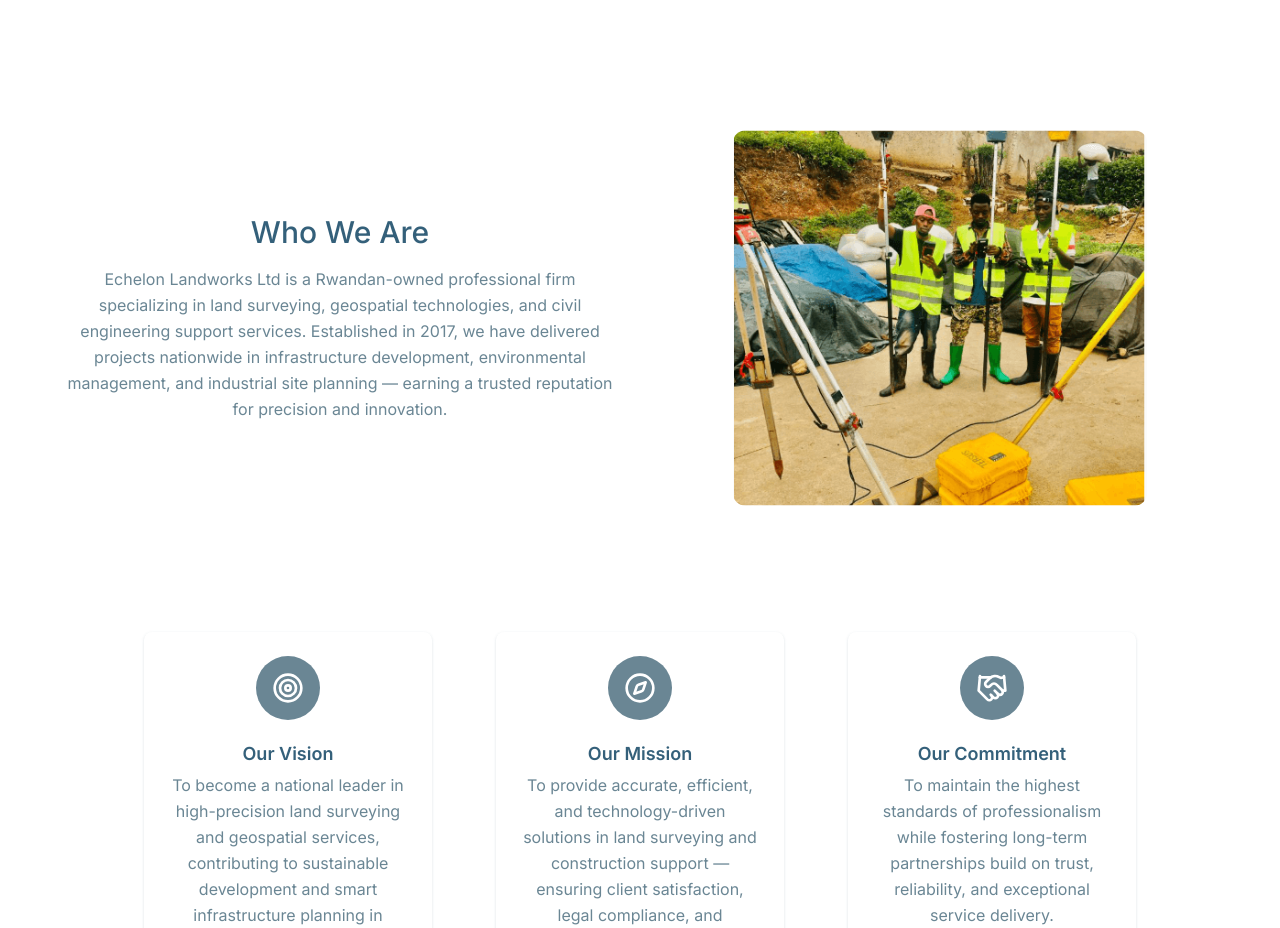
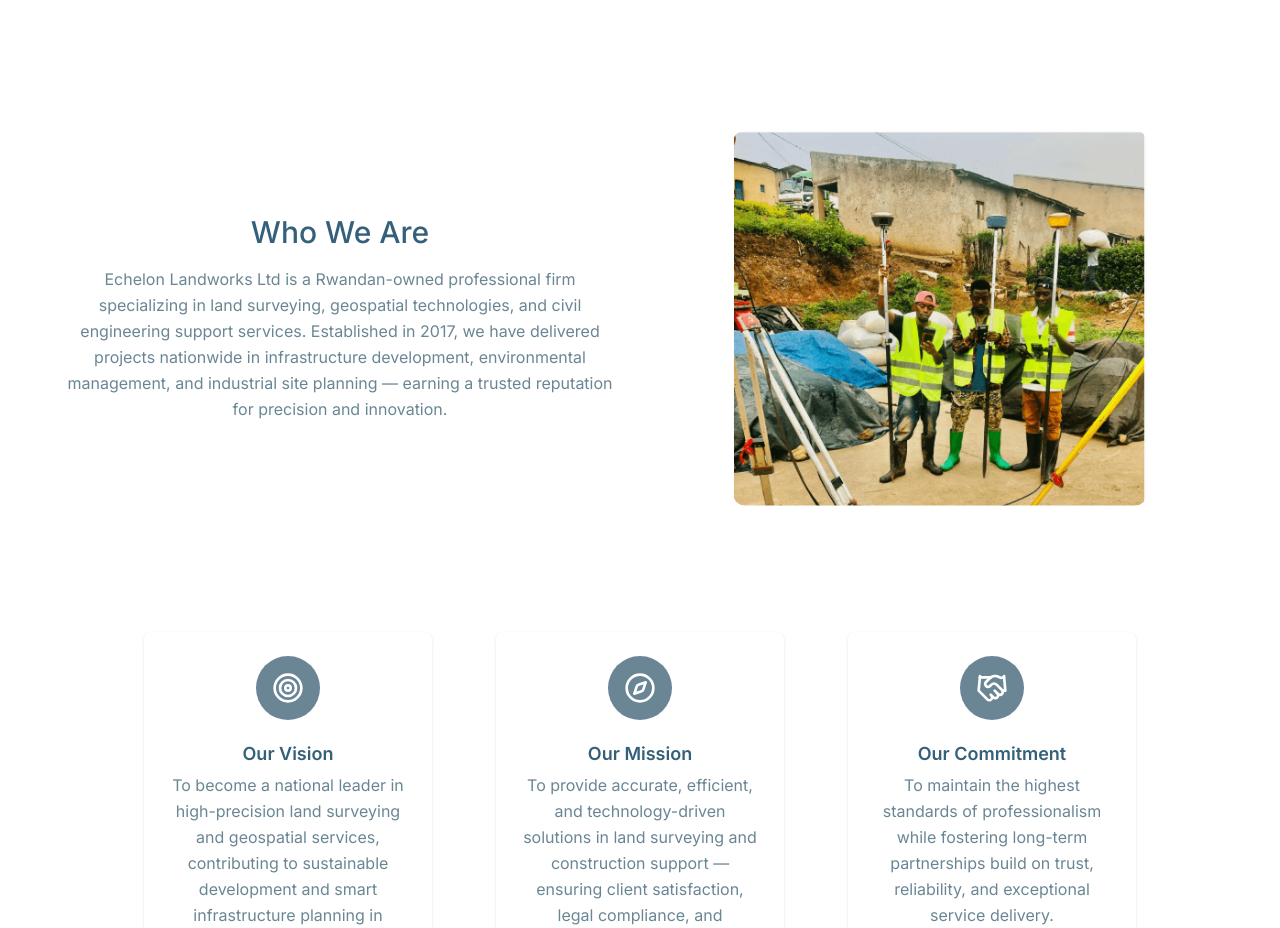
Before and after one commit to DavidMANZI-093/apex, a Next.js app: page / in a window 1280 px wide. Shown: the part 860-1788 px from the top of the page. Built offline with nearby package versions, Linux system fonts and the light colour scheme.

Commit message:
Auto-commit at 7/20/2025, 8:01:06 PM for inactivity period...

```diff
--- a/src/components/ui/slide.tsx
+++ b/src/components/ui/slide.tsx
@@ -8,32 +8,34 @@ const Slide = () => {
 
 	useEffect(() => {
 		const interval = setInterval(() => {
-			setCurrentSlide((prev) => (prev + 1) % slides.length);
-			console.log(currentSlide);
-		}, 2000); // Change slide every 3 seconds
+			setCurrentSlide((prev) => {
+				const nextSlide = (prev + 1) % slides.length;
+				console.log(`Changing to slide: ${nextSlide}`);
+				return nextSlide;
+			});
+		}, 2000);
 
-		// return () => clearInterval(interval);
+		return () => clearInterval(interval);
 	}, [slides.length]);
 
 	return (
 		<div
 			id="container"
-			className="flex flex-col gap-8 rounded-2xl overflow-hidden scale-75"
+			className="relative rounded-2xl overflow-hidden scale-75 w-full h-[350px] md:h-[500px]"
 		>
 			{slides.map((slide, index) => {
-				console.log(slide);
 				return (
 					<Image
 						key={slide}
 						id={slide}
 						src={`/slides/${slide}.png`}
-						className={`!w-full !h-full object-cover min-h-[350px] max-h-[500px] aspect-[1/1] transition-opacity duration-1000 ${
-							index === currentSlide ? "opacity-100" : "opacity-0 absolute"
+						className={`absolute top-0 left-0 w-full h-full object-cover transition-opacity duration-1000 ${
+							index === currentSlide ? "opacity-100" : "opacity-0"
 						}`}
-						alt="about"
+						alt={`Slide ${index + 1}`}
 						width={500}
 						height={500}
-						priority={true}
+						priority={index === 0} // Only prioritize the first image
 					/>
 				);
 			})}
```
